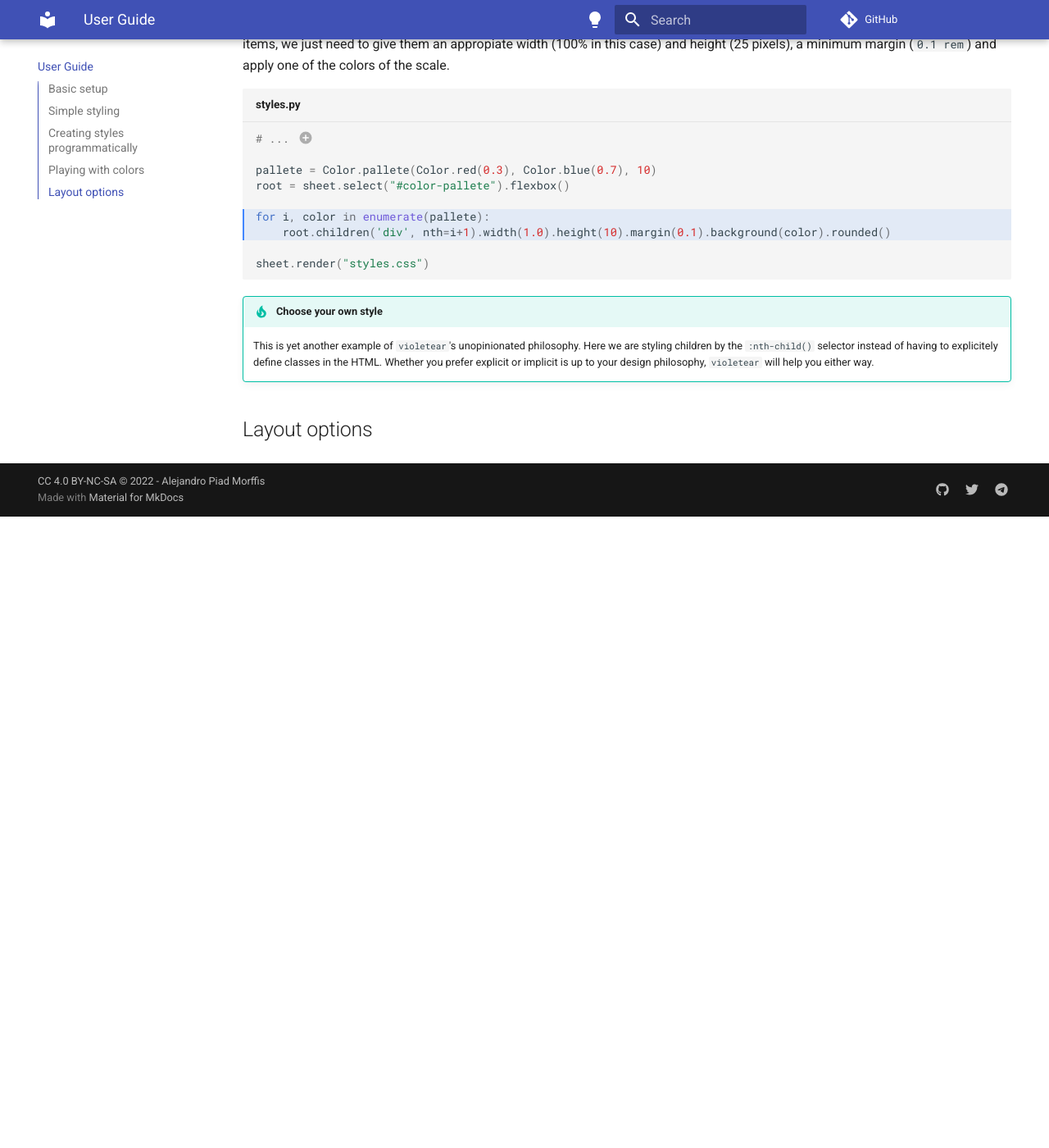
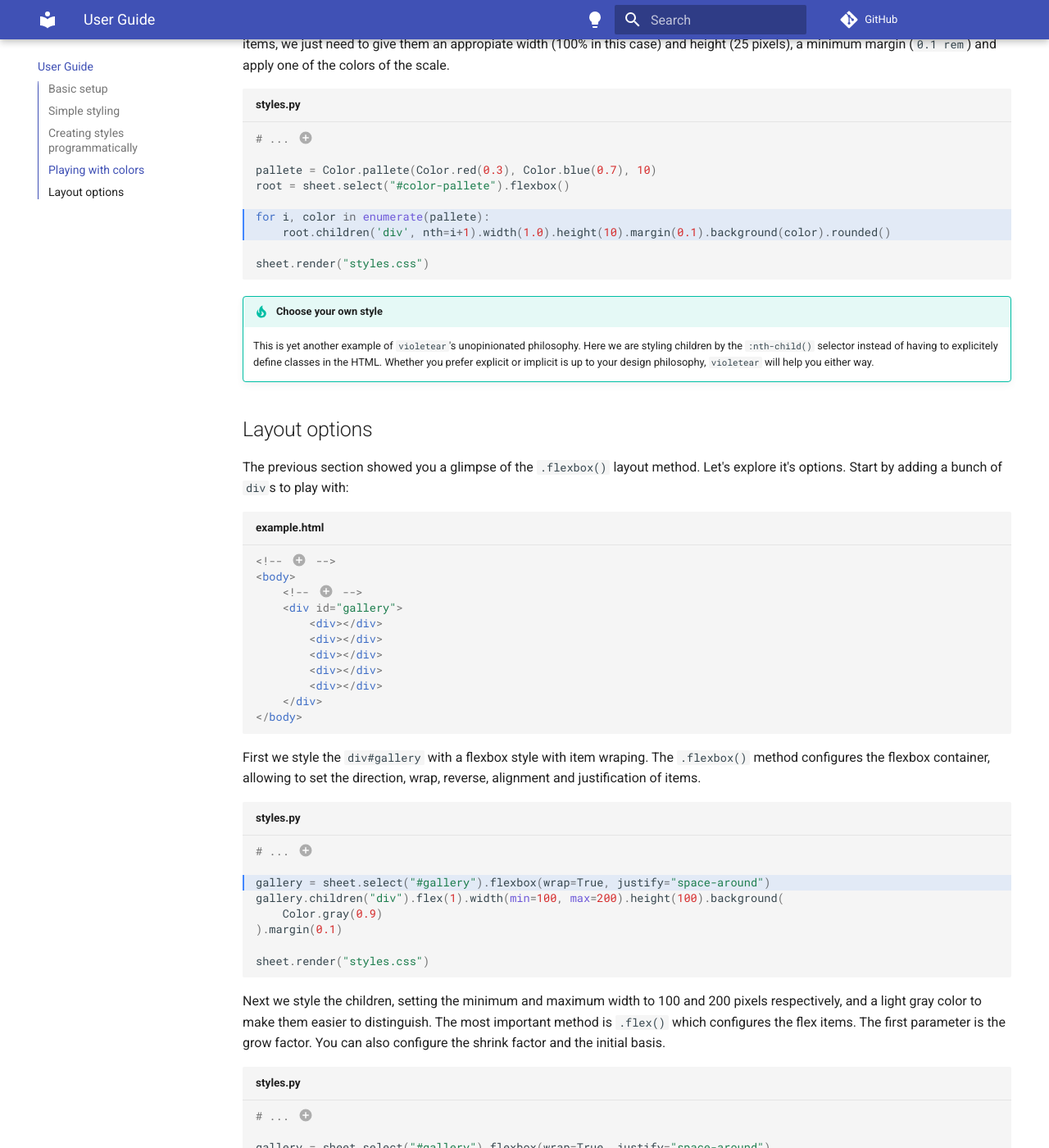
Before and after one commit to apiad/violetear, an MkDocs documentation site: the page built from docs/guide.md, in a window 1280 px wide and 1400 px high, scrolled down 6410 px. Shown: the whole window at 82% size. Built offline with MkDocs 1.6.1 and Material for MkDocs 9.7.7, drawn with Linux system fonts in a browser that asks for light colours; comment, search, counter and statistics services are not loaded; before the commit the page ends 7040 px from its top, so only the background shows below that; some of the changed text lies outside the part shown.

````diff
--- a/docs/guide.md
+++ b/docs/guide.md
@@ -307,3 +307,54 @@ sheet.render("styles.css")
     Whether you prefer explicit or implicit is up to your design philosophy, `violetear` will help you either way.
 
 ## Layout options
+
+The previous section showed you a glimpse of the `.flexbox()` layout method. Let's explore it's options. Start by adding a bunch of `div`s to play with:
+
+```html title="example.html"
+<!-- (1) -->
+<body>
+    <!-- (2) -->
+    <div id="gallery">
+        <div></div>
+        <div></div>
+        <div></div>
+        <div></div>
+        <div></div>
+    </div>
+</body>
+```
+
+1. The rest of the HTML is hidden for simplicity.
+2. The rest of the HTML is hidden for simplicity.
+
+First we style the `div#gallery` with a flexbox style with item wraping. The `.flexbox()` method configures the flexbox container, allowing to set the direction, wrap, reverse, alignment and justification of items.
+
+```python title="styles.py" hl_lines="3"
+# ... (1)
+
+gallery = sheet.select("#gallery").flexbox(wrap=True, justify="space-around")
+gallery.children("div").flex(1).width(min=100, max=200).height(100).background(
+    Color.gray(0.9)
+).margin(0.1)
+
+sheet.render("styles.css")
+```
+
+1. The first part of the script is hidden for simplicity.
+
+Next we style the children, setting the minimum and maximum width to 100 and 200 pixels respectively, and a light gray color to make them easier to distinguish. The most important method is `.flex()` which configures the flex items. The first parameter is the grow factor. You can also configure the shrink factor and the initial basis.
+
+```python title="styles.py" hl_lines="4 5 6"
+# ... (1)
+
+gallery = sheet.select("#gallery").flexbox(wrap=True, justify="space-around")
+gallery.children("div").flex(1).width(min=100, max=200).height(100).background(
+    Color.gray(0.9)
+).margin(0.1)
+
+sheet.render("styles.css")
+```
+
+1. The first part of the script is hidden for simplicity.
+
+Try resizing the browser window to check the effect.
--- a/docs/styles.css
+++ b/docs/styles.css
@@ -1,6 +1,6 @@
 /* Made with violetear */
 /* Generating all 6 styles */
-/* Autogenerated on 2022-08-18 13:36:53.630433 */
+/* Autogenerated on 2022-08-18 13:50:16.078370 */
 
 /*! modern-normalize v1.1.0 | MIT License | https://github.com/sindresorhus/modern-normalize */
 
@@ -410,12 +410,13 @@ body {
     display: flex;
     flex-direction: row;
     flex-wrap: wrap;
+    justify-content: space-around;
 }
 
 #gallery>div {
     flex-grow: 1.0;
     min-width: 100px;
-    max-width: 100.0%;
+    max-width: 200px;
     height: 100px;
     background-color: rgba(229,229,229,1);
     margin: 0.1rem;
--- a/docs/styles.py
+++ b/docs/styles.py
@@ -16,8 +16,8 @@ for i, color in enumerate(pallete):
         color
     ).rounded()
 
-gallery = sheet.select("#gallery").flexbox(wrap=True)
-gallery.children("div").flex(1).width(min=100, max=1.0).height(100).background(
+gallery = sheet.select("#gallery").flexbox(wrap=True, justify="space-around")
+gallery.children("div").flex(1).width(min=100, max=200).height(100).background(
     Color.gray(0.9)
 ).margin(0.1)
 
--- a/pyproject.toml
+++ b/pyproject.toml
@@ -1,6 +1,6 @@
 [tool.poetry]
 name = "violetear"
-version = "0.5.0"
+version = "0.5.1"
 description = "A minimalist CSS generator"
 authors = ["Alejandro Piad <apiad@apiad.net>"]
 license = "MIT"
````
Also changed, not shown: Readme.md (+4 -0 lines), 1 other file.
